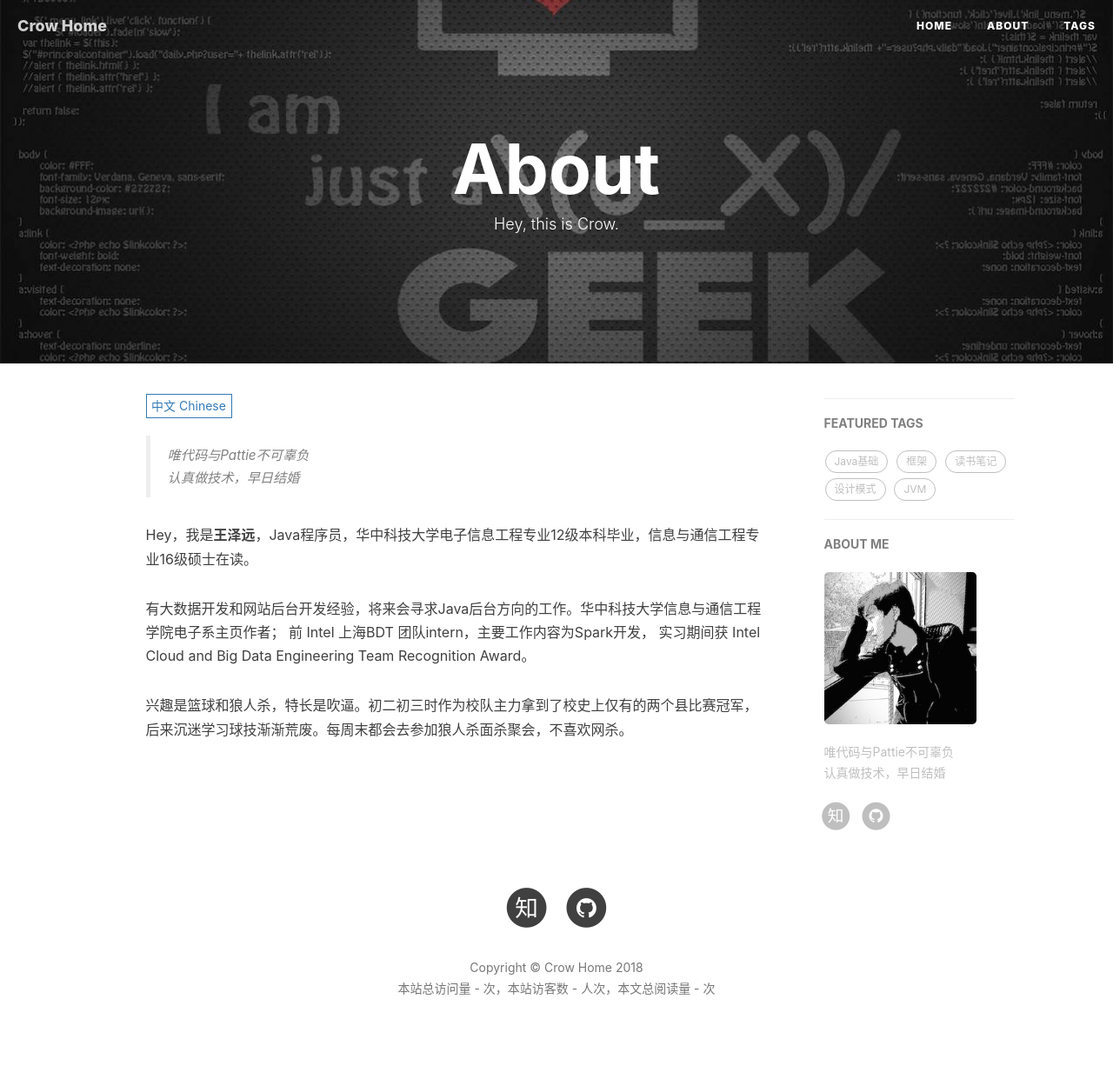
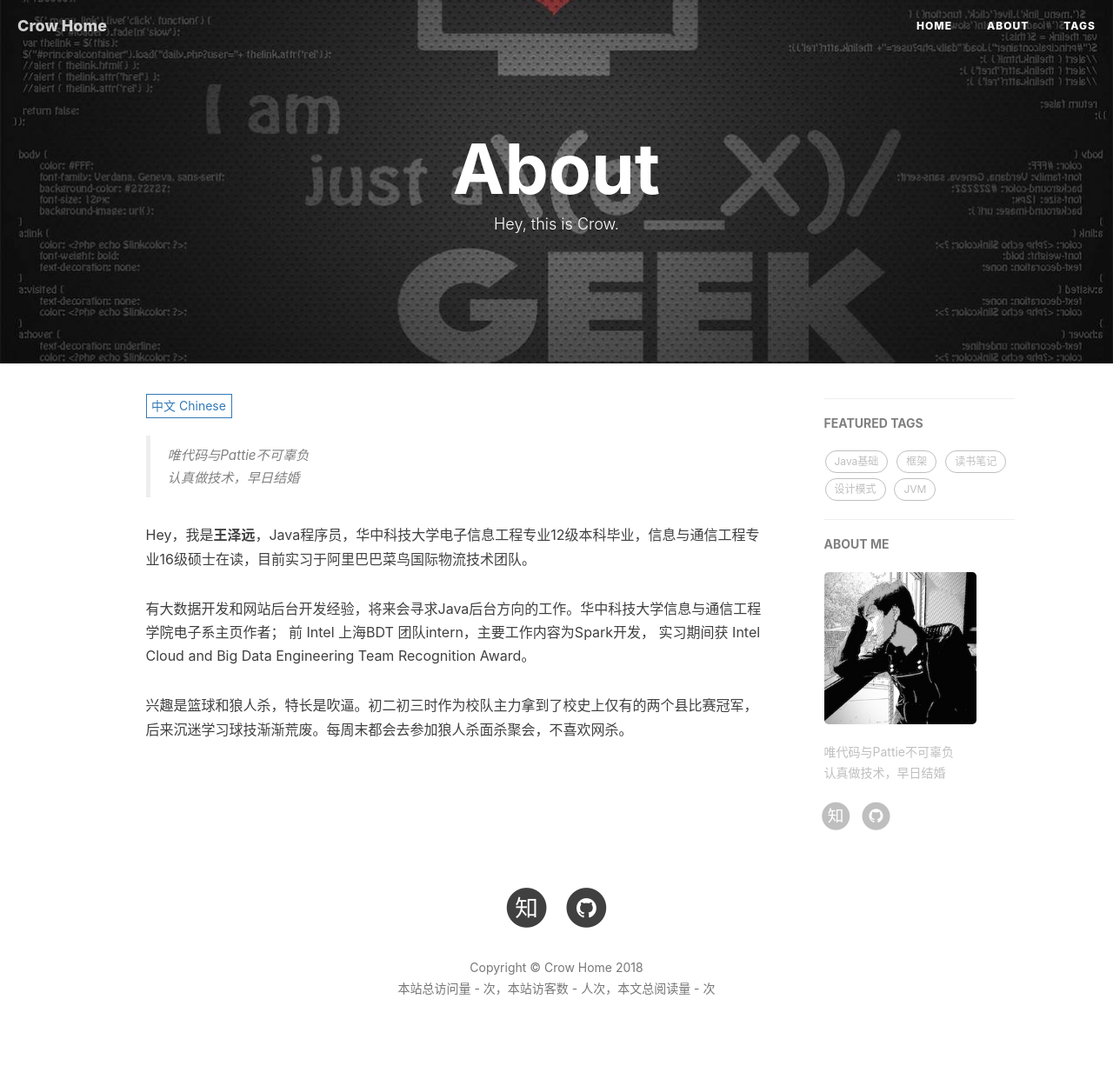
Before and after one commit to hubaoquan/CrowHawk.github.io, a Jekyll site: the page built from about.html, in a window 1280 px wide. Shown: the whole page at 87% size. Built offline with Jekyll 4.4.1, drawn with Linux system fonts in a browser that asks for light colours; nearby versions of some CDN libraries; comment, search, counter and statistics services are not loaded.

Commit message:
修改工作信息

```diff
--- a/about.html
+++ b/about.html
@@ -17,7 +17,7 @@ description: "Hey, this is Crow."
     <blockquote><p>唯代码与Pattie不可辜负<br>
     认真做技术，早日结婚</p></blockquote>
 
-    <p>Hey，我是<strong>王泽远</strong>，Java程序员，华中科技大学电子信息工程专业12级本科毕业，信息与通信工程专业16级硕士在读。</p>
+    <p>Hey，我是<strong>王泽远</strong>，Java程序员，华中科技大学电子信息工程专业12级本科毕业，信息与通信工程专业16级硕士在读，目前实习于阿里巴巴菜鸟国际物流技术团队。</p>
     <p>有大数据开发和网站后台开发经验，将来会寻求Java后台方向的工作。华中科技大学信息与通信工程学院电子系主页作者； 前 Intel 上海BDT 团队intern，主要工作内容为Spark开发， 实习期间获 Intel Cloud and Big Data Engineering Team Recognition Award。</p>
     <p>兴趣是篮球和狼人杀，特长是吹逼。初二初三时作为校队主力拿到了校史上仅有的两个县比赛冠军，后来沉迷学习球技渐渐荒废。每周末都会去参加狼人杀面杀聚会，不喜欢网杀。</p>
 
```
